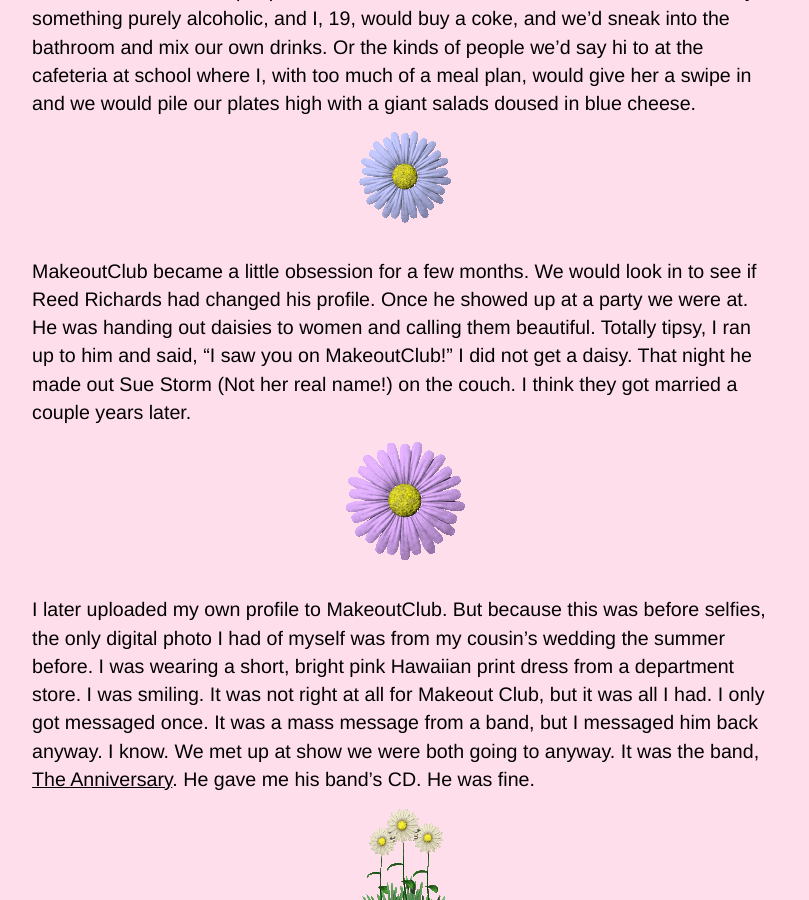
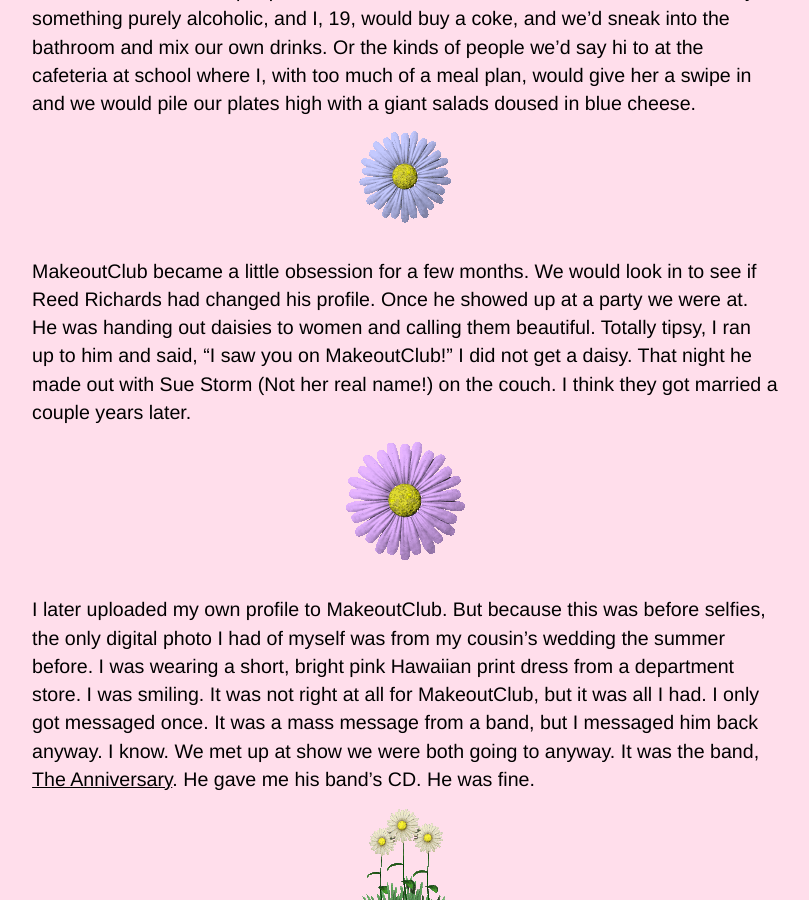
Before and after one commit to ablwr/internetgirlfriend_club, a Jekyll site: the page built from _volume6/6.html, in a window 1280 px wide and 900 px high, scrolled down 1924 px. Shown: the whole window, without its empty margins (235-1044 px from the left). Built offline with Jekyll 4.4.1, drawn with Linux system fonts in a browser that asks for light colours.

Commit message:
two typos

```diff
--- a/_volume6/6.html
+++ b/_volume6/6.html
@@ -45,15 +45,14 @@
 MakeoutClub became a little obsession for a few months. We would look in to see if Reed Richards had
 changed his profile. Once he showed up at a party we were at. He was handing out daisies to women
 and calling them beautiful. Totally tipsy, I ran up to him and said, “I saw you on MakeoutClub!” I did not
-get a daisy. That night he made out Sue Storm (Not her real name!) on the couch. I think they got married a couple years
+get a daisy. That night he made out with Sue Storm (Not her real name!) on the couch. I think they got married a couple years
 later.
 
 ![MOC](/assets/img/daisy-med.gif){: .center}
 
 I later uploaded my own profile to MakeoutClub. But because this was before selfies, the only digital
 photo I had of myself was from my cousin’s wedding the summer before. I was wearing a short, bright
-pink Hawaiian print dress from a department store. I was smiling. It was not right at all for Makeout
-Club, but it was all I had. I only got messaged once. It was a mass message from a band, but I messaged
+pink Hawaiian print dress from a department store. I was smiling. It was not right at all for MakeoutClub, but it was all I had. I only got messaged once. It was a mass message from a band, but I messaged
 him back anyway. I know. We met up at show we were both going to anyway. It was the band, [The
 Anniversary](https://web.archive.org/web/20010301165011/http://www.theanniversary.net/). He gave me his band’s CD. He was fine.
 
```
